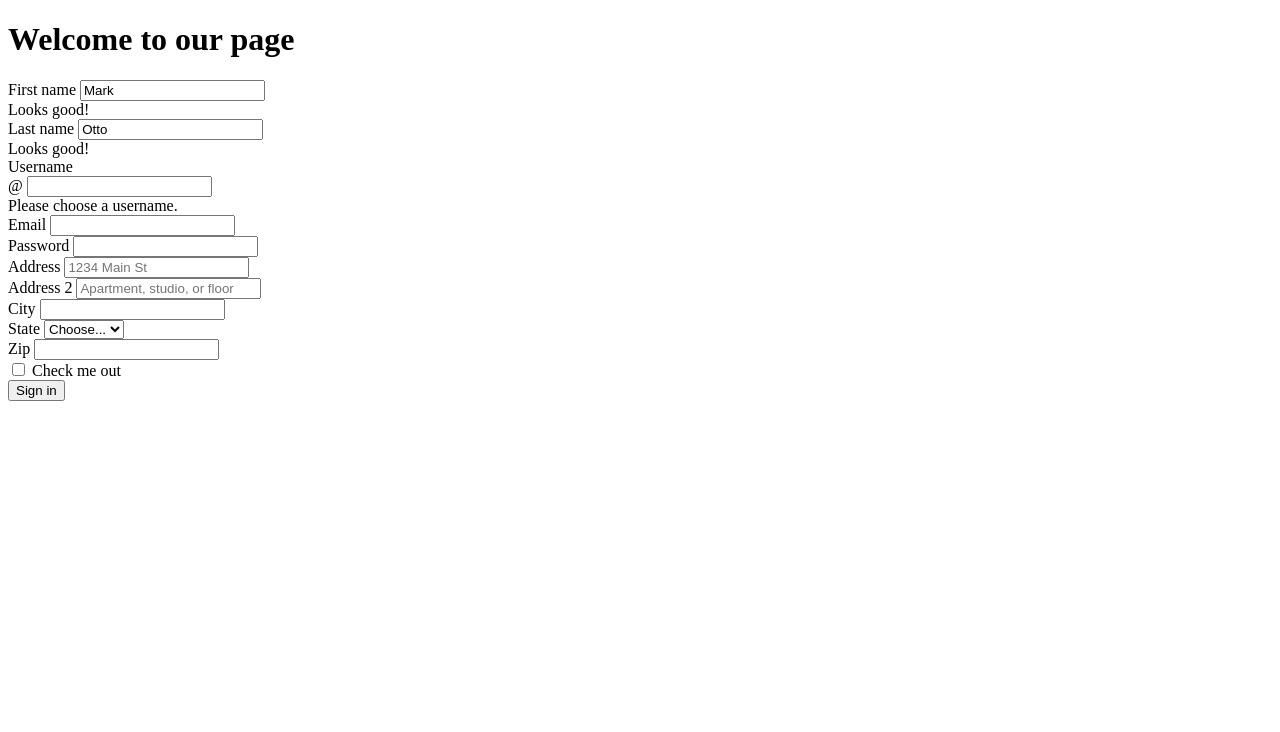
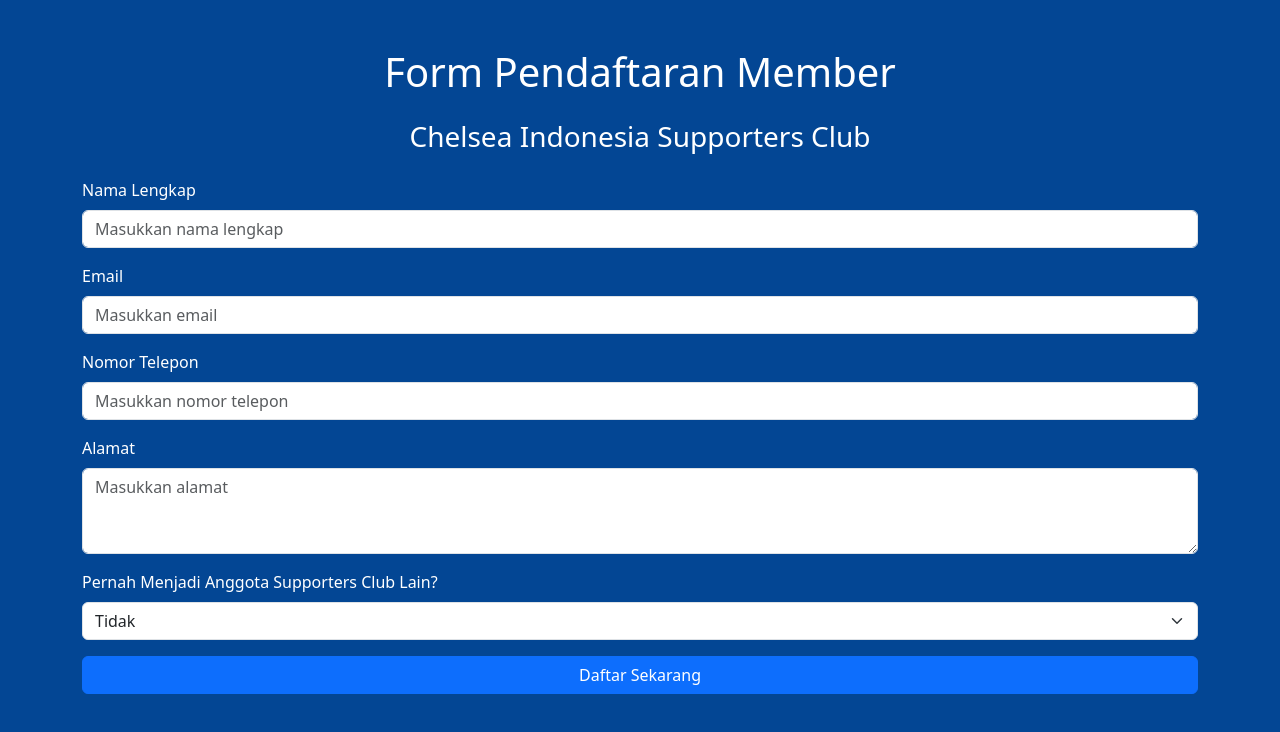
Before and after one commit to sanss29/inputbootstrap, a plain HTML site: page index.html in a window 1280 px wide. Drawn offline with nearby package versions, Linux system fonts and the light colour scheme.

Commit message:
Update index.html

```diff
--- a/index.html
+++ b/index.html
@@ -1,86 +1,55 @@
-<!doctype html>
+<!DOCTYPE html>
 <html lang="en">
 <head>
-    <meta charset="utf-8">
-    <meta name="viewport" content="width=device-width, initial-scale=1">
-    <title>Input Form by Bootstrap</title>
+  <meta charset="UTF-8">
+  <meta name="viewport" content="width=device-width, initial-scale=1.0">
+  <title>Pendaftaran Member Chelsea Indonesia Supporters Club</title>
+  <!-- Bootstrap CDN -->
+  <link href="https://cdn.jsdelivr.net/npm/bootstrap@5.3.0-alpha3/dist/css/bootstrap.min.css" rel="stylesheet">
+
 </head>
-  <body>
-    <div class="container-fluid bg-dark-text-light py-3">
-      <header class="text-center">
-        <h1 class="display-6"> Welcome to our page</h1>
-      </header>
+<body style="background-color: #034694; color: white; height: 100vh;">
+
+<div class="container mt-5">
+  <h1 class="text-center mb-4">Form Pendaftaran Member</h1>
+  <h3 class="text-center mb-4">Chelsea Indonesia Supporters Club</h3>
+
+  <form>
+    <div class="mb-3">
+      <label for="namaLengkap" class="form-label">Nama Lengkap</label>
+      <input type="text" class="form-control" id="namaLengkap" placeholder="Masukkan nama lengkap">
     </div>
-    <section class="container my-2 bg-dark w-50 text-light p-2">
-<form class="row g-3">
-   <div class="col-md-4">
-    <label for="validationCustom01" class="form-label">First name</label>
-    <input type="text" class="form-control" id="validationCustom01" value="Mark" required>
-    <div class="valid-feedback">
-      Looks good!
+
+    <div class="mb-3">
+      <label for="email" class="form-label">Email</label>
+      <input type="email" class="form-control" id="email" placeholder="Masukkan email">
     </div>
+
+    <div class="mb-3">
+      <label for="nomorTelepon" class="form-label">Nomor Telepon</label>
+      <input type="text" class="form-control" id="nomorTelepon" placeholder="Masukkan nomor telepon">
     </div>
-  <div class="col-md-4">
-    <label for="validationCustom02" class="form-label">Last name</label>
-    <input type="text" class="form-control" id="validationCustom02" value="Otto" required>
-    <div class="valid-feedback">
-      Looks good!
+
+    <div class="mb-3">
+      <label for="alamat" class="form-label">Alamat</label>
+      <textarea class="form-control" id="alamat" rows="3" placeholder="Masukkan alamat"></textarea>
     </div>
-  </div>
-  <div class="col-md-4">
-    <label for="validationCustomUsername" class="form-label">Username</label>
-    <div class="input-group has-validation">
-      <span class="input-group-text" id="inputGroupPrepend">@</span>
-      <input type="text" class="form-control" id="validationCustomUsername" aria-describedby="inputGroupPrepend" required>
-      <div class="invalid-feedback">
-        Please choose a username.
-      </div>
-    </div>
-  </div>
-  <div class="col-md-6">
-    <label for="inputEmail4" class="form-label">Email</label>
-    <input type="email" class="form-control" id="inputEmail4">
-  </div>
-  <div class="col-md-6">
-    <label for="inputPassword4" class="form-label">Password</label>
-    <input type="password" class="form-control" id="inputPassword4">
-  </div>
-  <div class="col-12">
-    <label for="inputAddress" class="form-label">Address</label>
-    <input type="text" class="form-control" id="inputAddress" placeholder="1234 Main St">
-  </div>
-  <div class="col-12">
-    <label for="inputAddress2" class="form-label">Address 2</label>
-    <input type="text" class="form-control" id="inputAddress2" placeholder="Apartment, studio, or floor">
-  </div>
-  <div class="col-md-6">
-    <label for="inputCity" class="form-label">City</label>
-    <input type="text" class="form-control" id="inputCity">
-  </div>
-  <div class="col-md-4">
-    <label for="inputState" class="form-label">State</label>
-    <select id="inputState" class="form-select">
-      <option selected>Choose...</option>
-      <option>...</option>
+
+    <div class="mb-3">
+      <label for="anggotaLain" class="form-label">Pernah Menjadi Anggota Supporters Club Lain?</label>
+      <select class="form-select" id="anggotaLain">
+        <option value="Tidak">Tidak</option>
+        <option value="Ya">Ya</option>
       </select>
     </div>
-  <div class="col-md-2">
-    <label for="inputZip" class="form-label">Zip</label>
-    <input type="text" class="form-control" id="inputZip">
-  </div>
-  <div class="col-12">
-    <div class="form-check">
-      <input class="form-check-input" type="checkbox" id="gridCheck">
-      <label class="form-check-label" for="gridCheck">
-        Check me out
-      </label>
-    </div>
-  </div>
-  <div class="col-12">
-    <button type="submit" class="btn btn-primary">Sign in</button>
+
+    <div class="d-grid gap-2">
+      <button type="submit" class="btn btn-primary">Daftar Sekarang</button>
     </div>
   </form>
-    </section>
+</div>
 
+<!-- Bootstrap JS -->
+<script src="https://cdn.jsdelivr.net/npm/bootstrap@5.3.0-alpha3/dist/js/bootstrap.bundle.min.js"></script>
 </body>
 </html>
```
Lines whose indentation alone changed are shown as unchanged.
